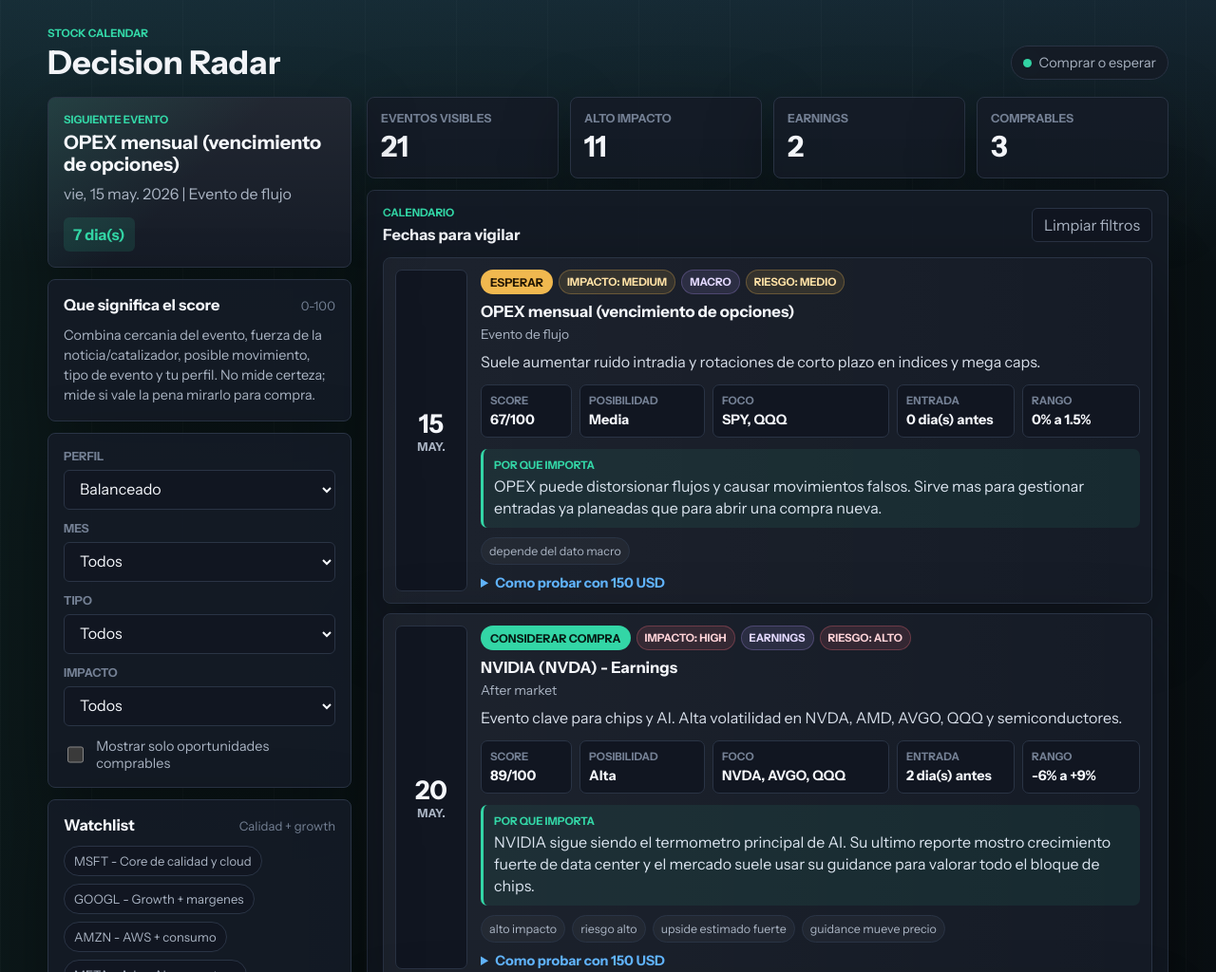
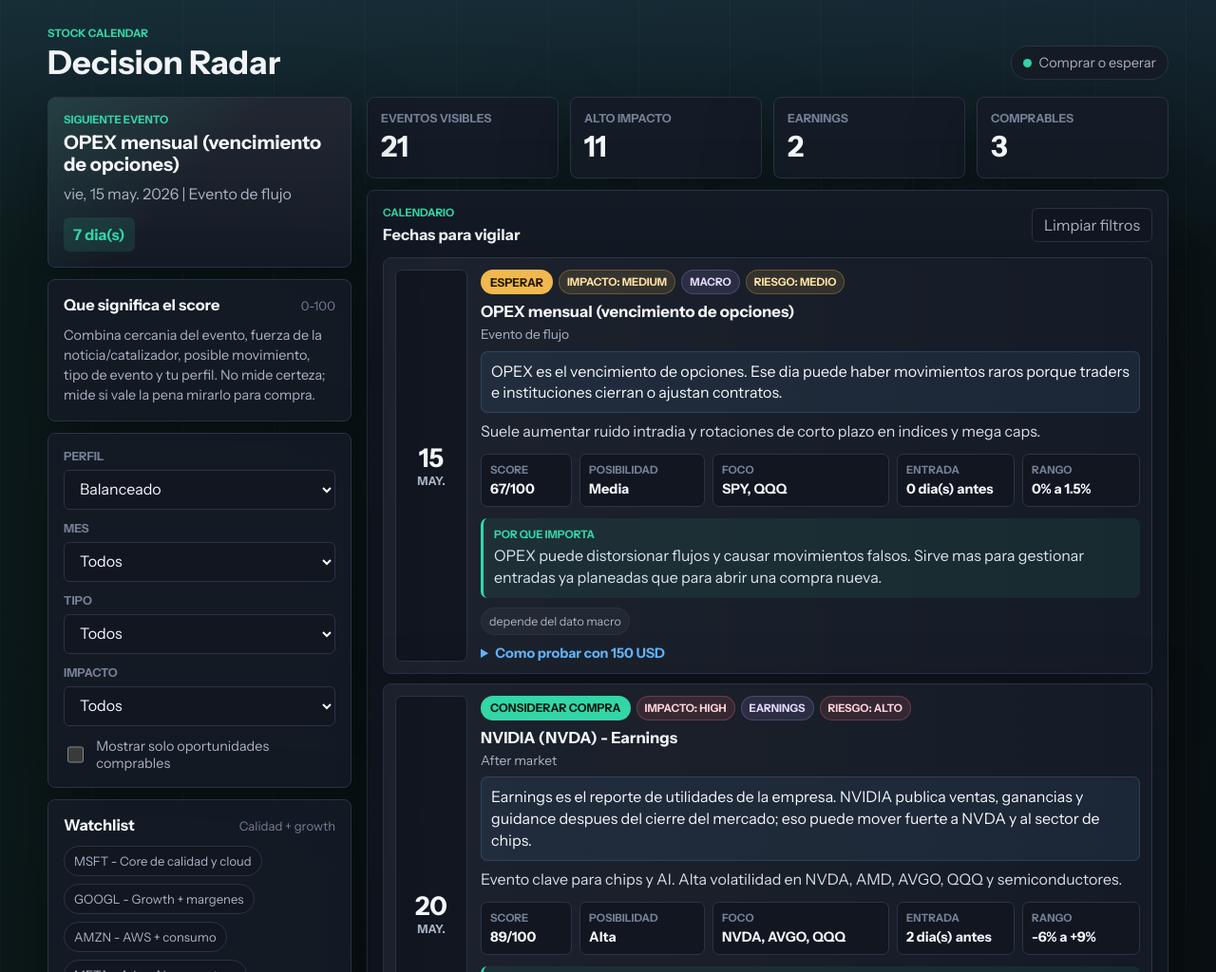
Before and after one commit to Lutimi/stock-calendar-web, a plain HTML site: page index.html in a window 1280 px wide. Shown: the top 1024 px of the page at 95% size. Drawn offline with Linux system fonts and the light colour scheme.

Commit message:
feat: explain market events in plain language

```diff
--- a/index.html
+++ b/index.html
@@ -146,6 +146,7 @@
           </div>
           <h3 class="title"></h3>
           <p class="meta"></p>
+          <p class="event-explain"></p>
           <p class="note"></p>
           <div class="strategy-box">
             <div>
--- a/script.js
+++ b/script.js
@@ -6,6 +6,7 @@ const events = [
     impact: "medium",
     title: "OPEX mensual (vencimiento de opciones)",
     meta: "Evento de flujo",
+    explain: "OPEX es el vencimiento de opciones. Ese dia puede haber movimientos raros porque traders e instituciones cierran o ajustan contratos.",
     note: "Suele aumentar ruido intradia y rotaciones de corto plazo en indices y mega caps.",
     source: "Calendario de mercado",
     thesis: "OPEX puede distorsionar flujos y causar movimientos falsos. Sirve mas para gestionar entradas ya planeadas que para abrir una compra nueva.",
@@ -24,6 +25,7 @@ const events = [
     impact: "high",
     title: "NVIDIA (NVDA) - Earnings",
     meta: "After market",
+    explain: "Earnings es el reporte de utilidades de la empresa. NVIDIA publica ventas, ganancias y guidance despues del cierre del mercado; eso puede mover fuerte a NVDA y al sector de chips.",
     note: "Evento clave para chips y AI. Alta volatilidad en NVDA, AMD, AVGO, QQQ y semiconductores.",
     source: "Manual confirmado",
     sourceUrl: "https://investor.nvidia.com/news/press-release-details/2026/NVIDIA-Announces-Financial-Results-for-Fourth-Quarter-and-Fiscal-2026/",
@@ -43,6 +45,7 @@ const events = [
     impact: "high",
     title: "Dia de reaccion a NVDA",
     meta: "Sesion post earnings",
+    explain: "Es la primera sesion despues del reporte. Sirve para ver si el mercado realmente compro la historia de NVIDIA o si vendio la noticia.",
     note: "Confirmar si el movimiento de semiconductores continua o se revierte tras guidance.",
     source: "Regla tactica",
     sourceUrl: "https://investor.nvidia.com/financial-info/financial-reports",
@@ -62,6 +65,7 @@ const events = [
     impact: "high",
     title: "Broadcom (AVGO) - Earnings",
     meta: "After market",
+    explain: "Broadcom reporta sus resultados despues del cierre. Importa porque AVGO vende chips, networking y soluciones para infraestructura de AI.",
     note: "Importante para narrativa de infraestructura AI, networking y demanda enterprise.",
     source: "Manual confirmado",
     sourceUrl: "https://investors.broadcom.com/company-information/events-presentations",
@@ -81,6 +85,7 @@ const events = [
     impact: "high",
     title: "Non-Farm Payrolls (empleo EE.UU.)",
     meta: "Dato macro",
+    explain: "Es el dato mensual de empleo en EE.UU. Si sale muy fuerte o muy debil, cambia las expectativas sobre tasas de interes.",
     note: "Puede mover tasas implicitas y compresion/expansion de multiplos en tech.",
     source: "Calendario macro estimado mensual",
     thesis: "Empleo fuerte o debil cambia la expectativa de tasas. Eso afecta multiples de growth, especialmente QQQ y mega caps.",
@@ -99,6 +104,7 @@ const events = [
     impact: "high",
     title: "CPI Estados Unidos (estimado mensual)",
     meta: "Dato macro",
+    explain: "CPI mide inflacion al consumidor. Si la inflacion baja, suele ayudar a acciones de crecimiento; si sube, puede presionar al mercado.",
     note: "Inflacion impacta tasas y multiplos de growth. Suele mover MSFT, GOOGL, AMZN, META y QQQ.",
     source: "Fecha estimada, validar calendario oficial",
     thesis: "CPI es uno de los datos que mas mueve acciones growth. Una inflacion mas baja suele ayudar a QQQ; una sorpresa alta puede comprimir multiplos.",
@@ -117,6 +123,7 @@ const events = [
     impact: "medium",
     title: "PPI Estados Unidos (estimado mensual)",
     meta: "Dato macro",
+    explain: "PPI mide inflacion para productores. Es menos famoso que CPI, pero ayuda a entender si los costos siguen subiendo.",
     note: "Complementa lectura de inflacion y puede cambiar expectativas de politica monetaria.",
     source: "Fecha estimada, validar calendario oficial",
     thesis: "PPI complementa CPI. No suele ser el catalizador principal, pero puede confirmar o enfriar la lectura de inflacion.",
@@ -135,6 +142,7 @@ const events = [
     impact: "high",
     title: "FOMC / Decision de la Fed",
     meta: "Dato macro",
+    explain: "La Fed decide tasas y comunica su postura. Aunque no cambie la tasa, el tono del comunicado puede mover mucho a SPY, QQQ y tecnológicas.",
     note: "Decision FOMC oficial. Reunion de dos dias, 16-17 de junio; statement 2:00 p.m. y conferencia 2:30 p.m. ET.",
     source: "Federal Reserve Calendar oficial",
     sourceUrl: "https://www.federalreserve.gov/newsevents/2026-june.htm",
@@ -154,6 +162,7 @@ const events = [
     impact: "medium",
     title: "Triple Witching / OPEX trimestral",
     meta: "Evento de derivados",
+    explain: "Vencen varios tipos de derivados el mismo dia. Puede aumentar volumen, volatilidad y movimientos artificiales de corto plazo.",
     note: "Dia de alta actividad en derivados; posibles barridos de liquidez y falsas rupturas.",
     source: "Calendario de mercado",
     thesis: "Triple witching concentra vencimientos de derivados. Puede provocar volatilidad sin cambio real de fundamentales.",
@@ -172,6 +181,7 @@ const events = [
     impact: "high",
     title: "Non-Farm Payrolls (empleo EE.UU.)",
     meta: "Dato macro",
+    explain: "Reporte mensual de empleo. Es importante porque el mercado lo usa para estimar si la Fed tendra margen para bajar tasas.",
     note: "Clave para sensibilidad de growth y direccion de indices antes de temporada de earnings.",
     source: "Calendario macro estimado mensual",
     thesis: "Dato de empleo antes de earnings de mega caps: puede definir si el mercado llega con apetito de riesgo o en modo defensivo.",
@@ -190,6 +200,7 @@ const events = [
     impact: "high",
     title: "CPI Estados Unidos (estimado mensual)",
     meta: "Dato macro",
+    explain: "Dato clave de inflacion. Puede cambiar el humor del mercado entero en minutos, especialmente en acciones tech.",
     note: "Dia critico para valuation de tecnologicas y expectativas de recortes/subidas.",
     source: "Fecha estimada, validar calendario oficial",
     thesis: "CPI cerca de temporada de resultados puede amplificar movimientos: buena inflacion + buen guidance suele ser combo favorable.",
@@ -208,6 +219,7 @@ const events = [
     impact: "medium",
     title: "OPEX mensual (vencimiento de opciones)",
     meta: "Evento de flujo",
+    explain: "Vencimiento mensual de opciones. No es una noticia de empresa, pero puede alterar precios cerca del cierre.",
     note: "Posible incremento de volatilidad de fin de semana y rotaciones sectoriales.",
     source: "Calendario de mercado",
     thesis: "OPEX mensual puede afectar cierre semanal. Mejor usarlo para timing fino, no como tesis principal.",
@@ -226,6 +238,7 @@ const events = [
     impact: "medium",
     title: "Inicio estimado de temporada fuerte de mega caps",
     meta: "Semana tactica",
+    explain: "Empieza la zona donde suelen reportar grandes tecnológicas. Sus resultados pesan mucho en SPY y QQQ.",
     note: "Reducir entradas impulsivas pre-reporte y priorizar confirmacion post resultados.",
     source: "Ventana historica aproximada",
     thesis: "La temporada de mega caps concentra los reportes que mas pesan en SPY/QQQ. Aqui conviene preparar lista y no comprar todo junto.",
@@ -244,6 +257,7 @@ const events = [
     impact: "medium",
     title: "Ventana tentativa: Alphabet (GOOGL)",
     meta: "Semana de resultados (estimado)",
+    explain: "Ventana probable para resultados de Alphabet. El mercado mira Search, YouTube, Google Cloud y avances de AI.",
     note: "Monitorear Cloud, margenes y guidance de AI. Puede mover todo el bloque mega cap tech.",
     source: "Ventana historica aproximada",
     thesis: "GOOGL combina Search, Cloud y AI. Si Cloud/guidance sorprenden, puede justificar expansion de multiple.",
@@ -262,6 +276,7 @@ const events = [
     impact: "medium",
     title: "Ventana tentativa: Microsoft (MSFT)",
     meta: "Semana de resultados (estimado)",
+    explain: "Ventana probable para resultados de Microsoft. El foco suele estar en Azure, AI y crecimiento de cloud.",
     note: "Revisar crecimiento de Azure y comentarios de capex AI para validar continuidad de tendencia.",
     source: "Ventana historica aproximada",
     thesis: "MSFT es de las formas mas solidas de jugar AI/cloud. El punto clave es Azure y si el gasto en AI se traduce en ingresos.",
@@ -280,6 +295,7 @@ const events = [
     impact: "medium",
     title: "Ventana tentativa: AAPL",
     meta: "Semana de resultados (estimado)",
+    explain: "Ventana probable para resultados de Apple. Importan iPhone, servicios, guidance y señales de demanda.",
     note: "Mirar guidance de iPhone/servicios y reaccion de cadena de suministro.",
     source: "Ventana historica aproximada",
     thesis: "AAPL puede balancear un poco el riesgo de chips, pero su upside depende mas de guidance de iPhone, servicios y narrativa de AI en dispositivos.",
@@ -298,6 +314,7 @@ const events = [
     impact: "high",
     title: "FOMC / Decision de la Fed",
     meta: "Dato macro",
+    explain: "Reunion de la Fed. El mercado escucha si la Fed suena mas flexible o mas dura con tasas.",
     note: "Decision FOMC oficial. Reunion de dos dias, 28-29 de julio; suele mover tasas, QQQ y mega cap tech.",
     source: "Federal Reserve FOMC Calendar oficial",
     sourceUrl: "https://www.federalreserve.gov/monetarypolicy/fomccalendars.htm",
@@ -317,6 +334,7 @@ const events = [
     impact: "medium",
     title: "Ventana tentativa: Meta (META) / Amazon (AMZN)",
     meta: "Semana de resultados (estimado)",
+    explain: "Zona probable de resultados para Meta y Amazon. Meta mueve publicidad/AI; Amazon mueve AWS, retail y margenes.",
     note: "Publicidad, retail cloud y guidance. Alta probabilidad de movimientos bruscos post reporte.",
     source: "Ventana historica aproximada",
     thesis: "META y AMZN tienen catalysts fuertes pero diferentes: ads/AI engagement en META y AWS/retail margin en AMZN. Elegir una evita duplicar evento.",
@@ -335,6 +353,7 @@ const events = [
     impact: "high",
     title: "Non-Farm Payrolls (empleo EE.UU.)",
     meta: "Dato macro",
+    explain: "Dato de empleo mensual. Puede cambiar expectativas de tasas y apetito por acciones de crecimiento.",
     note: "Marca el tono de riesgo del mes para indices y tecnologicas.",
     source: "Calendario macro estimado mensual",
     thesis: "Empleo marca el tono de agosto. Si el dato reduce miedo a tasas, puede favorecer compra en indices growth.",
@@ -353,6 +372,7 @@ const events = [
     impact: "high",
     title: "CPI Estados Unidos (estimado mensual)",
     meta: "Dato macro",
+    explain: "Inflacion al consumidor. Si sorprende al alza, puede afectar QQQ; si sorprende a la baja, puede apoyar growth.",
     note: "Evento clave para decidir si mantener momentum growth o rotar a defensivos.",
     source: "Fecha estimada, validar calendario oficial",
     thesis: "CPI de agosto puede reforzar o romper el momentum de growth tras earnings. Es evento clave para decidir si mantener o tomar ganancias.",
@@ -371,6 +391,7 @@ const events = [
     impact: "medium",
     title: "OPEX mensual (vencimiento de opciones)",
     meta: "Evento de flujo",
+    explain: "Vencimiento de opciones. Puede generar ruido de precio aunque no cambie la tesis de inversion.",
     note: "Puede generar movimientos artificiales de cierre en acciones muy operadas.",
     source: "Calendario de mercado",
     thesis: "OPEX puede generar ruido de cierre. Sirve para rebalanceo y toma parcial si el mercado ya corrio.",
@@ -564,6 +585,7 @@ function render() {
     node.querySelector(".month").textContent = parts.month;
     node.querySelector(".title").textContent = item.title;
     node.querySelector(".meta").textContent = item.meta;
+    node.querySelector(".event-explain").textContent = item.explain || "Evento relevante para el mercado. Falta agregar explicacion especifica.";
     node.querySelector(".note").textContent = item.note;
     node.querySelector(".source").textContent = `Fuente: ${item.source}`;
 
--- a/styles.css
+++ b/styles.css
@@ -442,6 +442,16 @@ h1 {
   line-height: 1.35;
 }
 
+.event-explain {
+  color: var(--text);
+  background: rgba(98, 182, 255, 0.08);
+  border: 1px solid rgba(98, 182, 255, 0.18);
+  border-radius: 7px;
+  line-height: 1.42;
+  margin-top: 8px;
+  padding: 9px 10px;
+}
+
 .source-link {
   display: inline-flex;
   margin-top: 8px;
```
